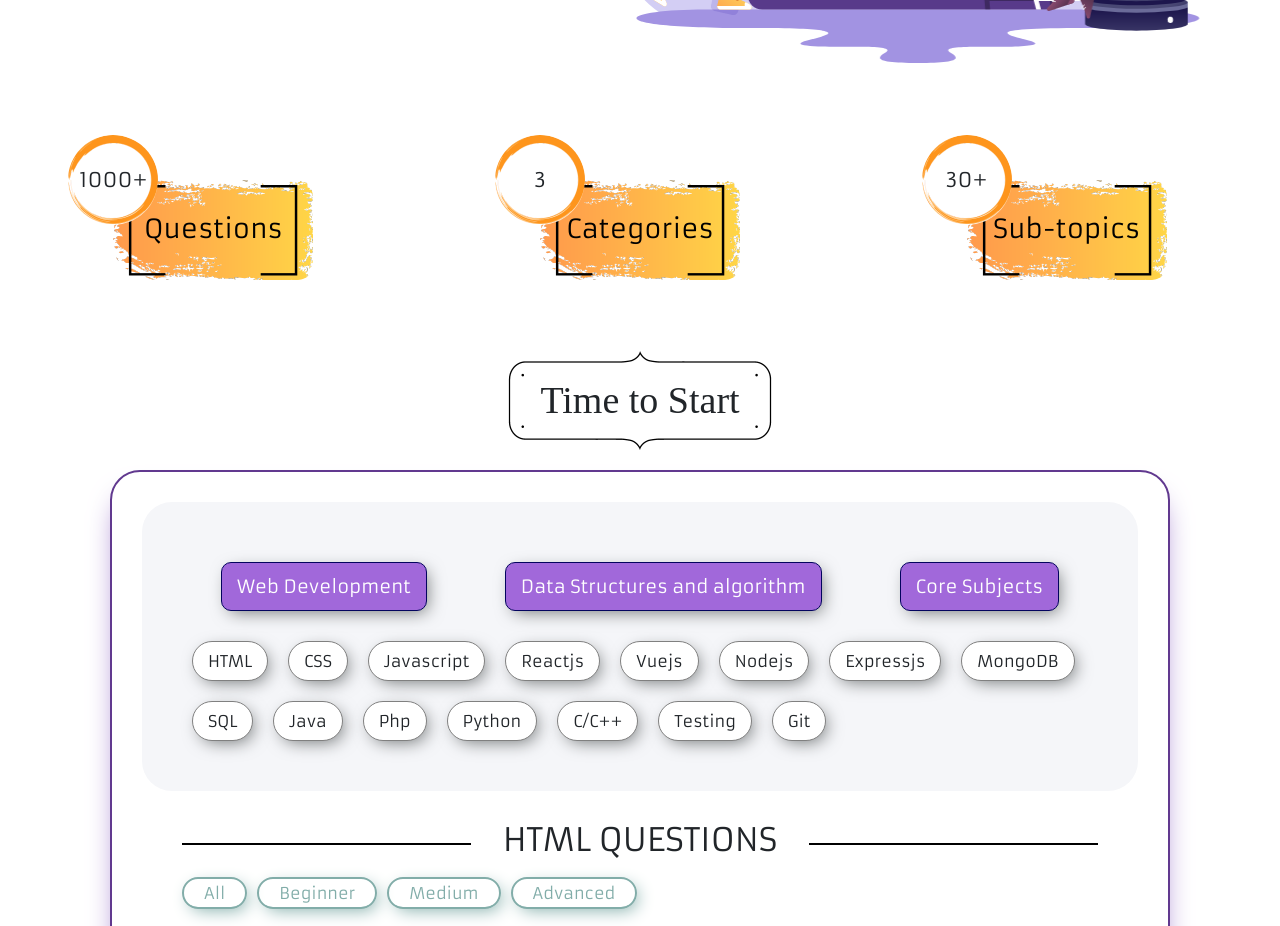
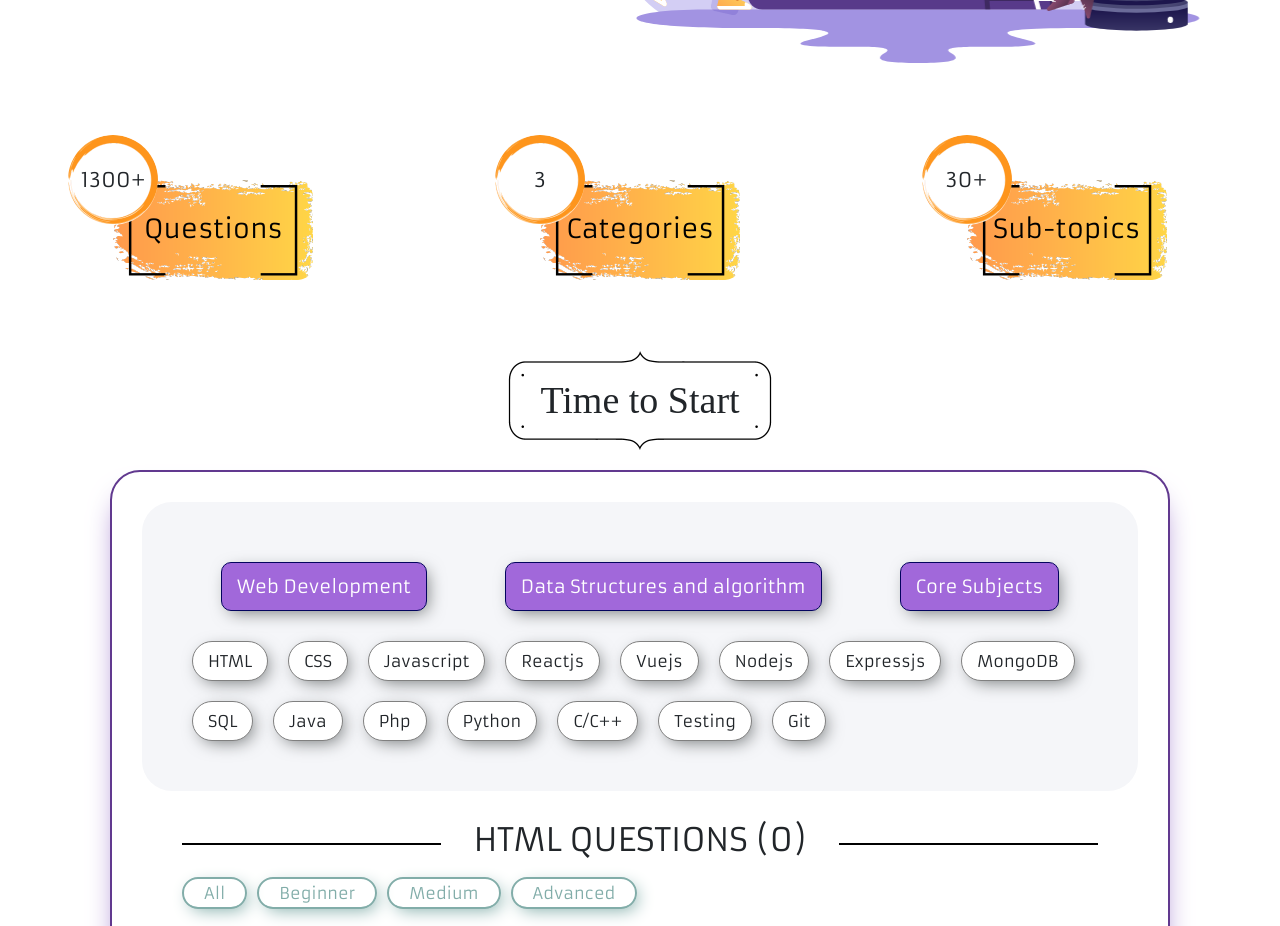
Before and after one commit to vivekkumar9919/InterviewConnect, a React (Create React App) app in the folder frontend/: page / in a window 1280 px wide. Shown: the part 620-1546 px from the top of the page. Built offline with nearby package versions, Linux system fonts and the light colour scheme; no server answers; a web font is replaced by a local one.

Commit message:
totalQuestion section added and 1000 to1300 update

```diff
--- a/frontend/src/Components/Home pages/QuestionPage.js
+++ b/frontend/src/Components/Home pages/QuestionPage.js
@@ -11,6 +11,7 @@ export default function QuestionPage({ selectedValue }) {
     const [currentPage, setCurrentPage] = useState(0);
     const [filteredQuestions, setFilteredQuestions] = useState([]);
     const [islodder, setIslodder] = useState(true);
+    const[totalQuestions,setTotalquestions]=useState(0);
     // console.log("Base url ",BASE_URL);
 
     // calling API it fetch the question
@@ -24,6 +25,9 @@ export default function QuestionPage({ selectedValue }) {
                 });
                 setQuestion(response.data.data);
                 setFilteredQuestions(response.data.data);
+                let totalQues=response.data.data.length;
+                console.log(totalQues);
+                setTotalquestions(totalQues);
                 setIslodder(false);
                 setCurrentPage(0);
             } catch (error) {
@@ -94,7 +98,7 @@ export default function QuestionPage({ selectedValue }) {
                 <div className='line'></div>
                 <h2>
                     {selectedValue.toUpperCase()}{' '}
-                    {'Questions'.toUpperCase()}
+                    {'Questions'.toUpperCase()} {'('}{totalQuestions}{')'}
                 </h2>
                 <div className='line'></div>
             </div>
--- a/frontend/src/Components/Home pages/TopPage.js
+++ b/frontend/src/Components/Home pages/TopPage.js
@@ -26,7 +26,7 @@ export default function TopPage() {
       {/* <div className='colorBox'></div> */}
       <div className="topBox2">
         <div className="infoBox" id="infoBox1">
-          <div className="circle">1000+</div>
+          <div className="circle">1300+</div>
           <div className="infotext">Questions</div>
         </div>
         <div className="infoBox" id="infoBox2">
```
